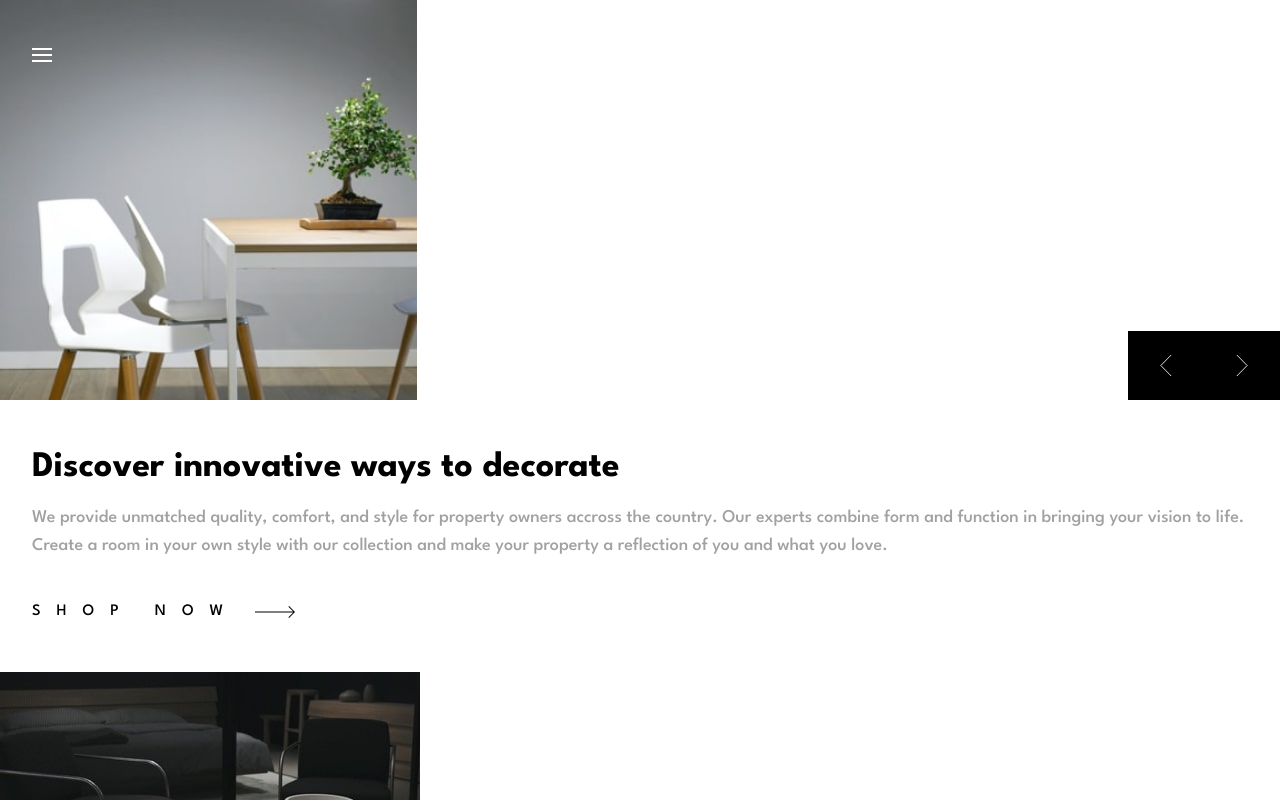
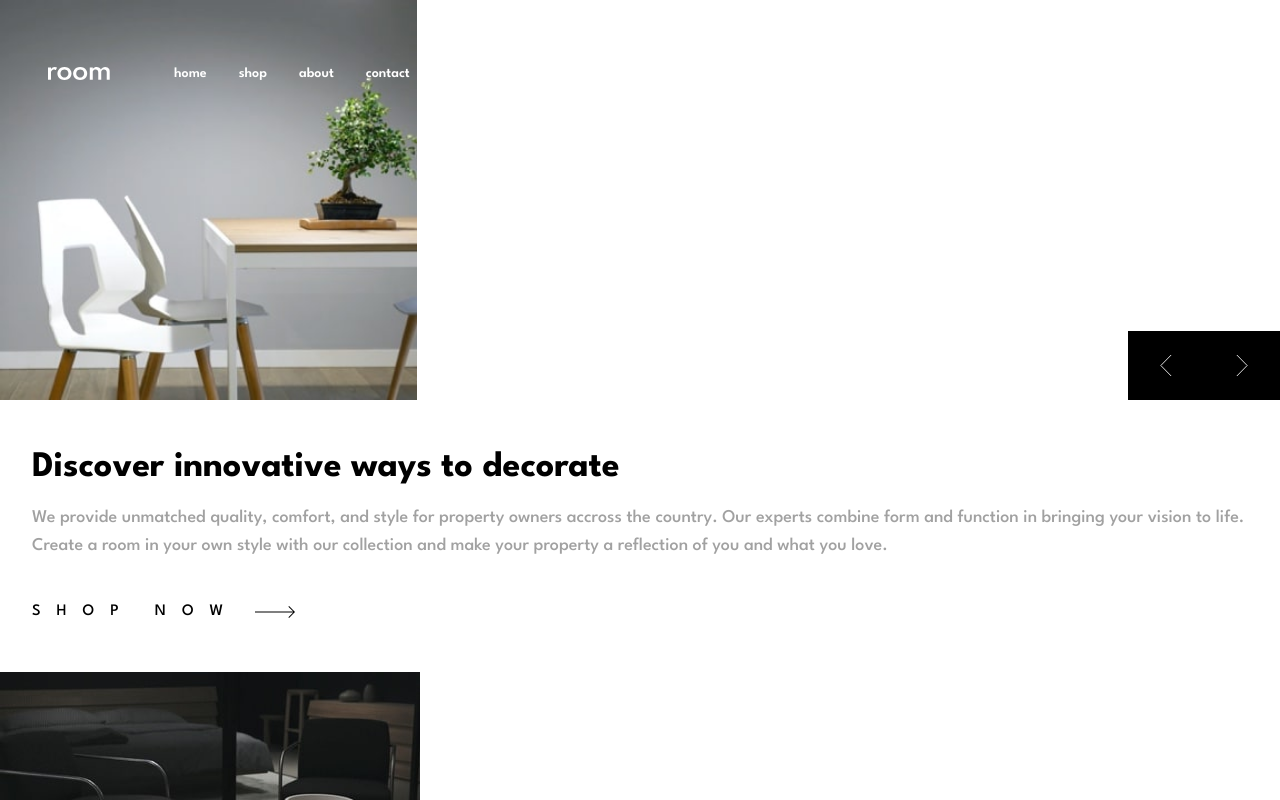
Before and after one commit to eniiku/room, a React (Vite) app: page / in a window 1280 px wide. Shown: the top 800 px of the page. Built offline with nearby package versions, Linux system fonts and the light colour scheme.

Commit message:
feat(Navbar): create navbar for desktop layout

```diff
--- a/src/views/Hero/Hero.tsx
+++ b/src/views/Hero/Hero.tsx
@@ -1,4 +1,4 @@
-import { useRef, useState } from 'react';
+import { useState } from 'react';
 
 import { Navbar } from './Navbar';
 import { heroSlides } from '../../utils/data/heroSlides';
@@ -9,7 +9,6 @@ import rightChevronIcon from '../../assets/icon-angle-right.svg';
 export const Hero = () => {
   const [slides, setSlides] = useState(heroSlides[0]);
   const [index, setIndex] = useState(0);
-  console.log(index);
 
   const previousSlide = () => {
     if (index >= 1 && index < 3) {
--- a/src/views/Hero/Navbar.tsx
+++ b/src/views/Hero/Navbar.tsx
@@ -31,8 +31,11 @@ export const Navbar = () => {
   const handleCloseMenu = () => setIsMenuOpen(false);
 
   return (
-    <nav className='container-gutters py-12 flex items-center'>
-      <button onClick={handleOpenMenu}>
+    <header
+      className='container-gutters py-12 flex items-center md:items-center md:justify-start
+      md:gap-16 md:py-16 md:px-12'
+    >
+      <button onClick={handleOpenMenu} className='md:hidden'>
         <img
           src={hamburgerIcon}
           alt='click to access mobile navbar'
@@ -43,10 +46,17 @@ export const Navbar = () => {
       <img
         src={logoIcon}
         alt='Logo icon for the room(company)'
-        className='m-auto'
+        className='m-auto md:m-0'
       />
 
-      {isMenuOpen && <MobileMenu closeFunc={handleCloseMenu} />}
-    </nav>
+      {/* Navbar for Desktop Layout */}
+      <nav className='hidden md:flex gap-8 text-white text-sm font-semibold items-center'>
+        {navbarLinks.map((navLink) => (
+          <button key={navLink}>{navLink}</button>
+        ))}
+      </nav>
+
+      {isMenuOpen ? <MobileMenu closeFunc={handleCloseMenu} /> : null}
+    </header>
   );
 };
```
